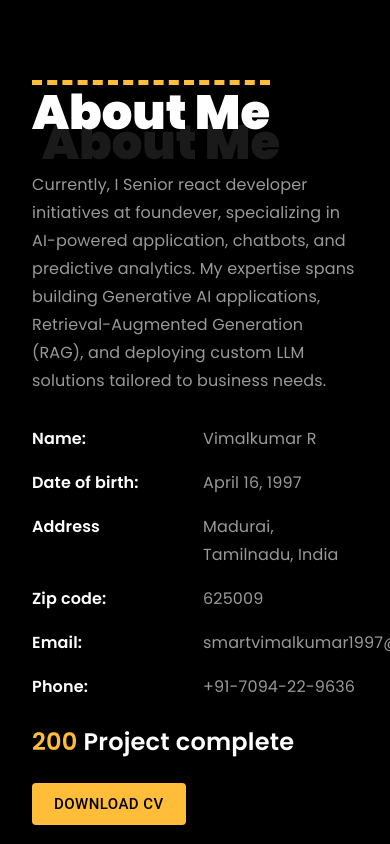
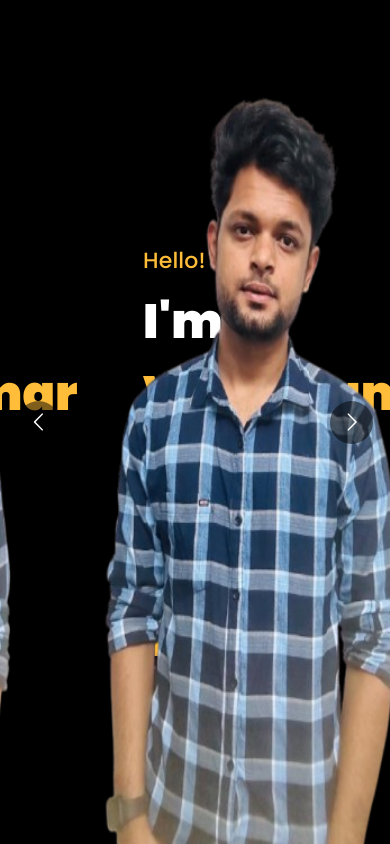
Before and after one commit to vimalkumar1997/nextjs-profile-reume, a Next.js app: page /personal_profile in a window 390 px wide. Shown: the top 844 px of the page. Built offline with nearby package versions, Linux system fonts and the light colour scheme; some icons are missing.

Commit message:
mobile-response-checking

```diff
--- a/src/Components/BannerCarousel.tsx
+++ b/src/Components/BannerCarousel.tsx
@@ -18,7 +18,7 @@ const responsive = {
         slidesToSlide: 1,
     },
     mobile: {
-        breakpoint: { max: 767, min: 464 },
+        breakpoint: { max: 767, min: 264 },
         items: 1,
         slidesToSlide: 1,
     },
```
